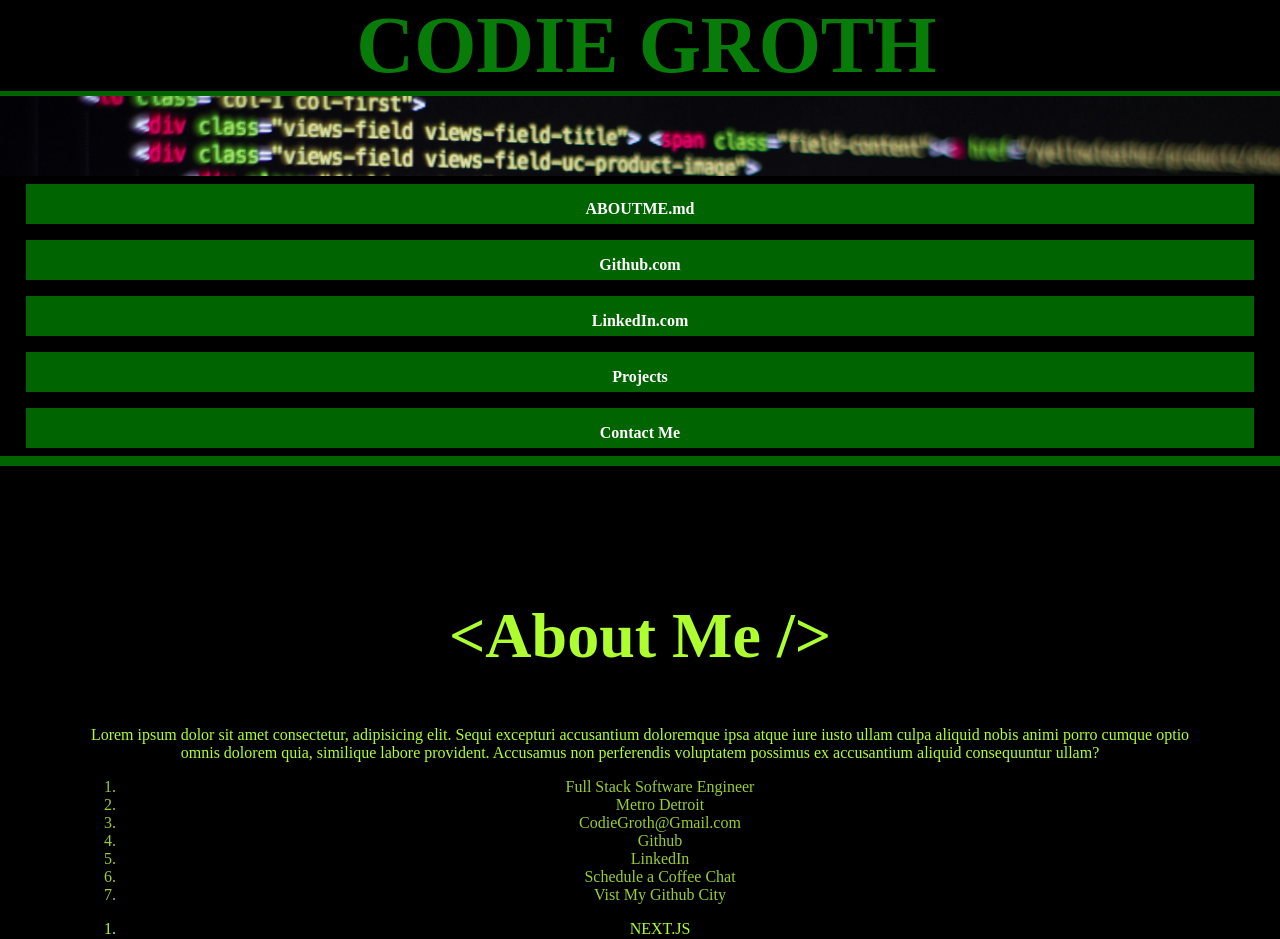
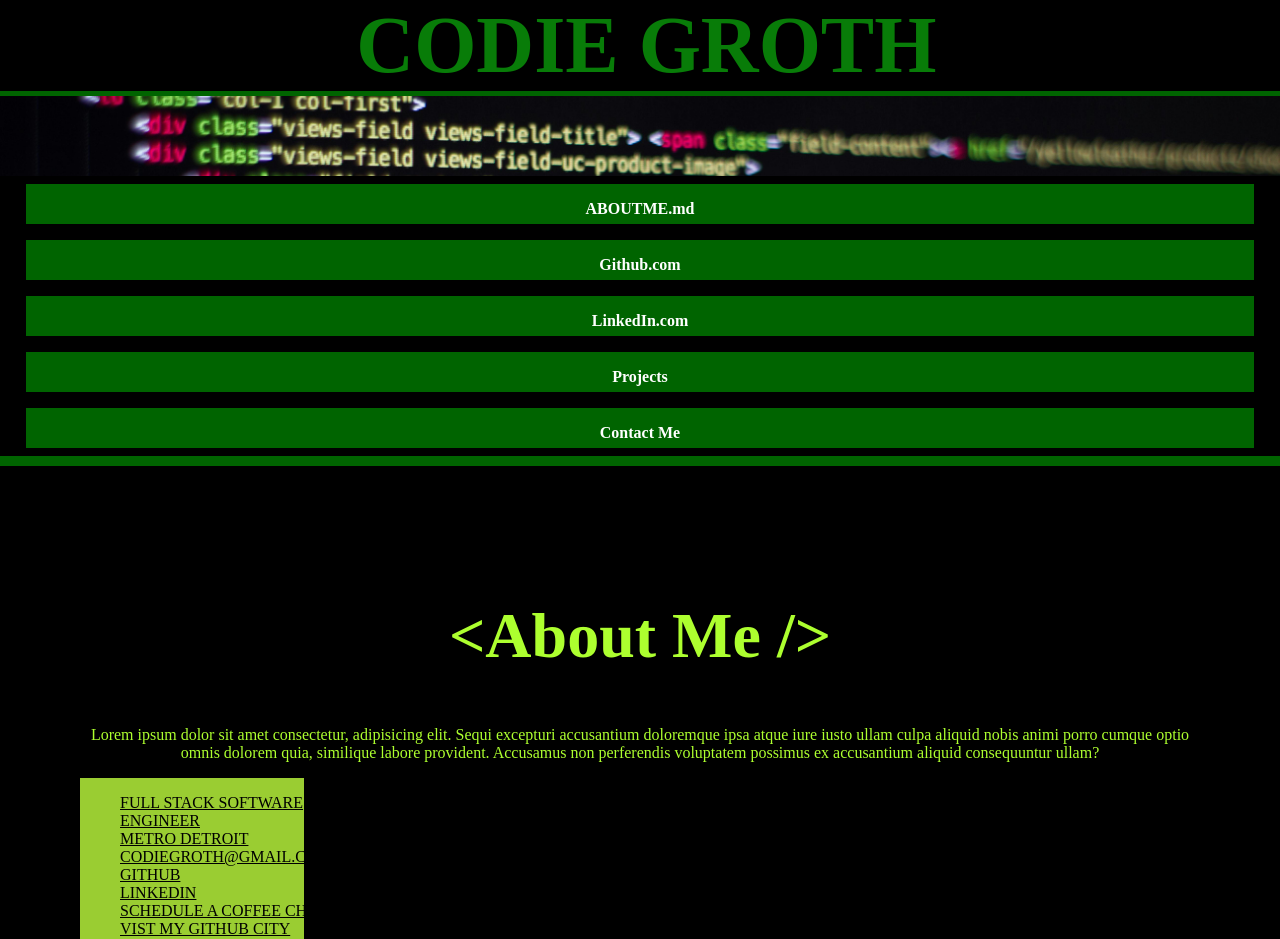
Before and after one commit to codiemaureen/codieCodes, a Next.js app: page / in a window 1280 px wide. Shown: the top 939 px of the page. Built offline with nearby package versions, Linux system fonts and the light colour scheme.

Commit message:
Making detail flexible

```diff
--- a/src/app/component/MyDetails.module.css
+++ b/src/app/component/MyDetails.module.css
@@ -1,3 +1,16 @@
 .detailsContainer {
- color: yellowgreen;
+ display: flex;
+ max-width: 20%;
+ background-color: yellowgreen;
 }
+
+.detailsList{
+ list-style-type: none;
+ color: black;
+ text-transform: uppercase;
+ text-align: start
+}
+
+.detailItems {
+ text-decoration: underline;
+}
```
